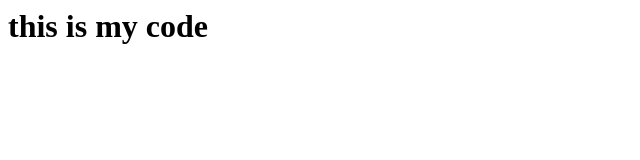
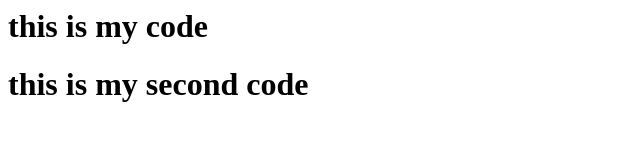
Before and after one commit to parthimrv/rock-dev, a plain HTML site: page index.html in a window 1280 px wide. Shown: the whole page, without its empty margins (0-640 px from the left). Drawn offline with Linux system fonts and the light colour scheme.

Commit message:
second commit

```diff
--- a/index.html
+++ b/index.html
@@ -1,2 +1,4 @@
 <html>
 <h1> this is my code </h1>
+<h1> this is my second code </h1>
+</html>
```
